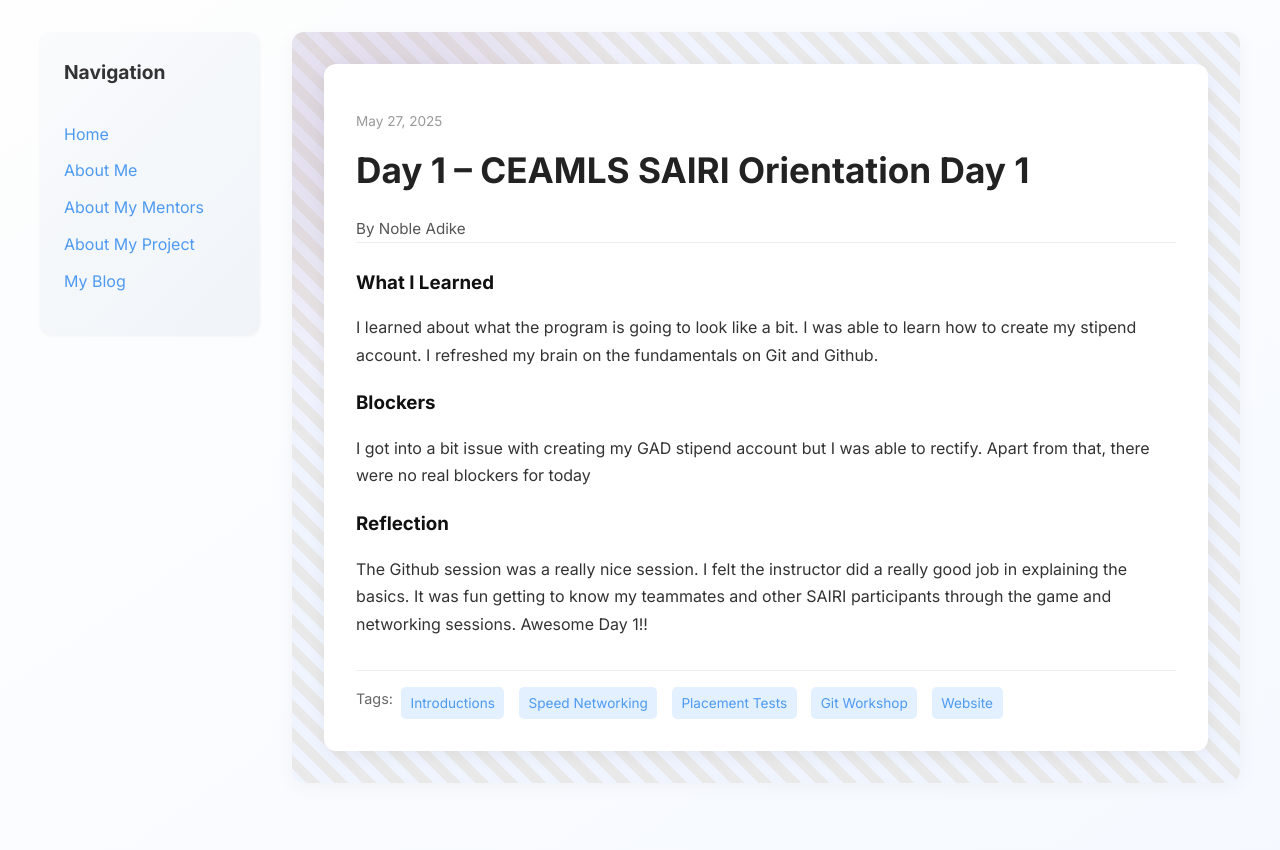
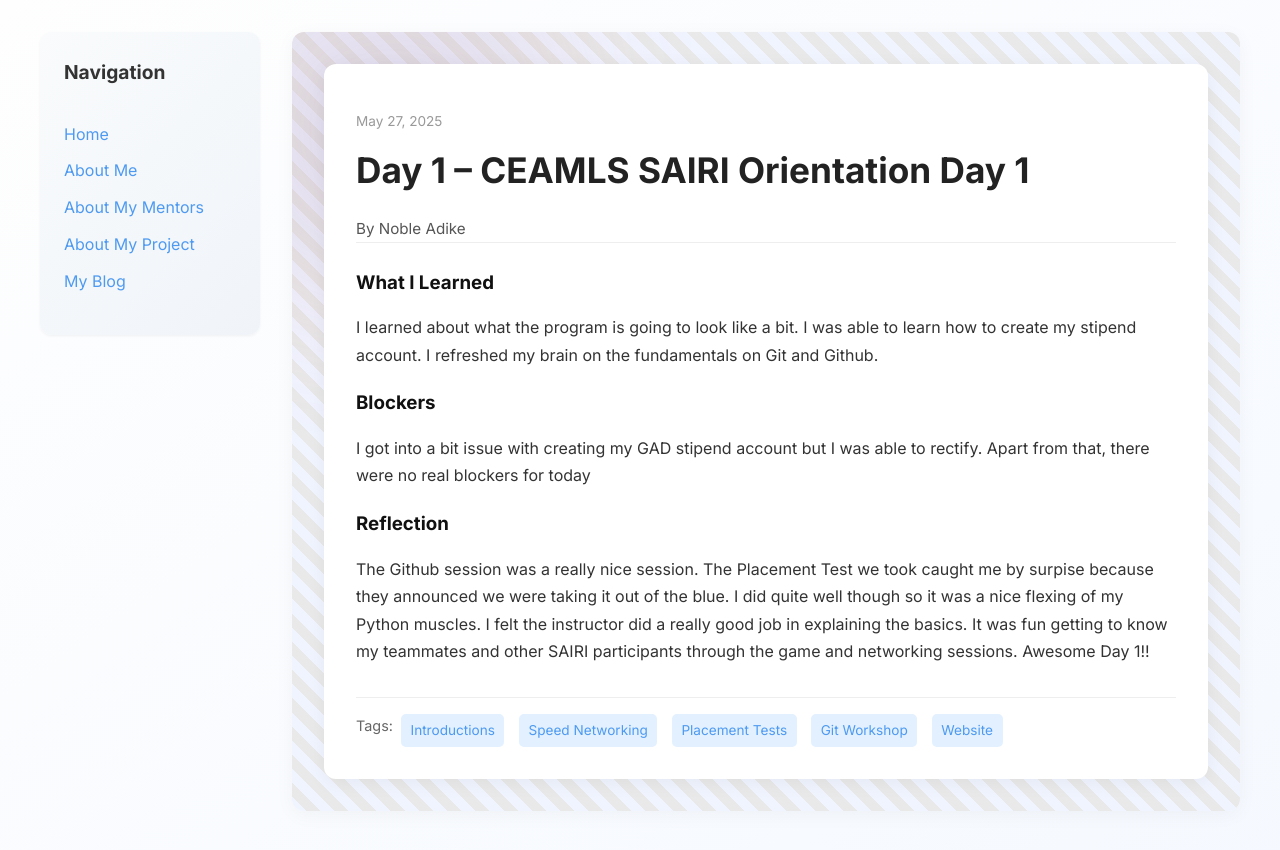
Before and after one commit to kingnaddy/kingnaddy.github.io, a Jekyll site: the page built from _posts/2025-05-27-day-1.md, in a window 1280 px wide. Shown: the top 850 px of the page. Built offline with Jekyll 4.4.1, drawn with Linux system fonts in a browser that asks for light colours.

Commit message:
Update 2025-05-27-day-1.md

```diff
--- a/_posts/2025-05-27-day-1.md
+++ b/_posts/2025-05-27-day-1.md
@@ -13,5 +13,5 @@ blockers: |
   I got into a bit issue with creating my GAD stipend account but I was able to rectify. Apart from that, there were no real blockers for today
 
 reflection: |
-  The Github session was a really nice session. I felt the instructor did a really good job in explaining the basics. It was fun getting to know my teammates and other SAIRI participants through the game and networking sessions. Awesome Day 1!!
+  The Github session was a really nice session. The Placement Test we took caught me by surpise because they announced we were taking it out of the blue. I did quite well though so it was a nice flexing of my Python muscles. I felt the instructor did a really good job in explaining the basics. It was fun getting to know my teammates and other SAIRI participants through the game and networking sessions. Awesome Day 1!!
 ---
```
